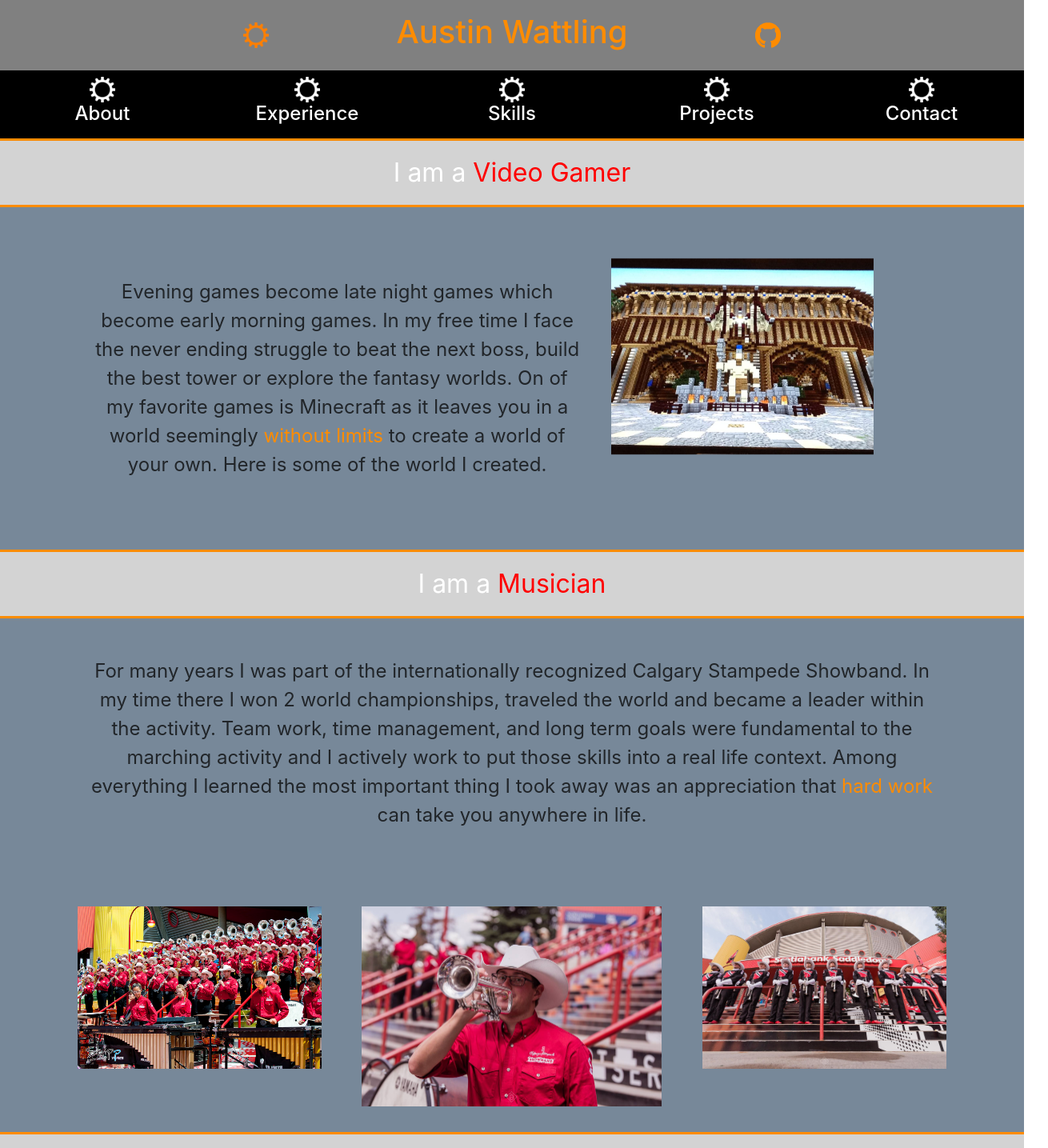
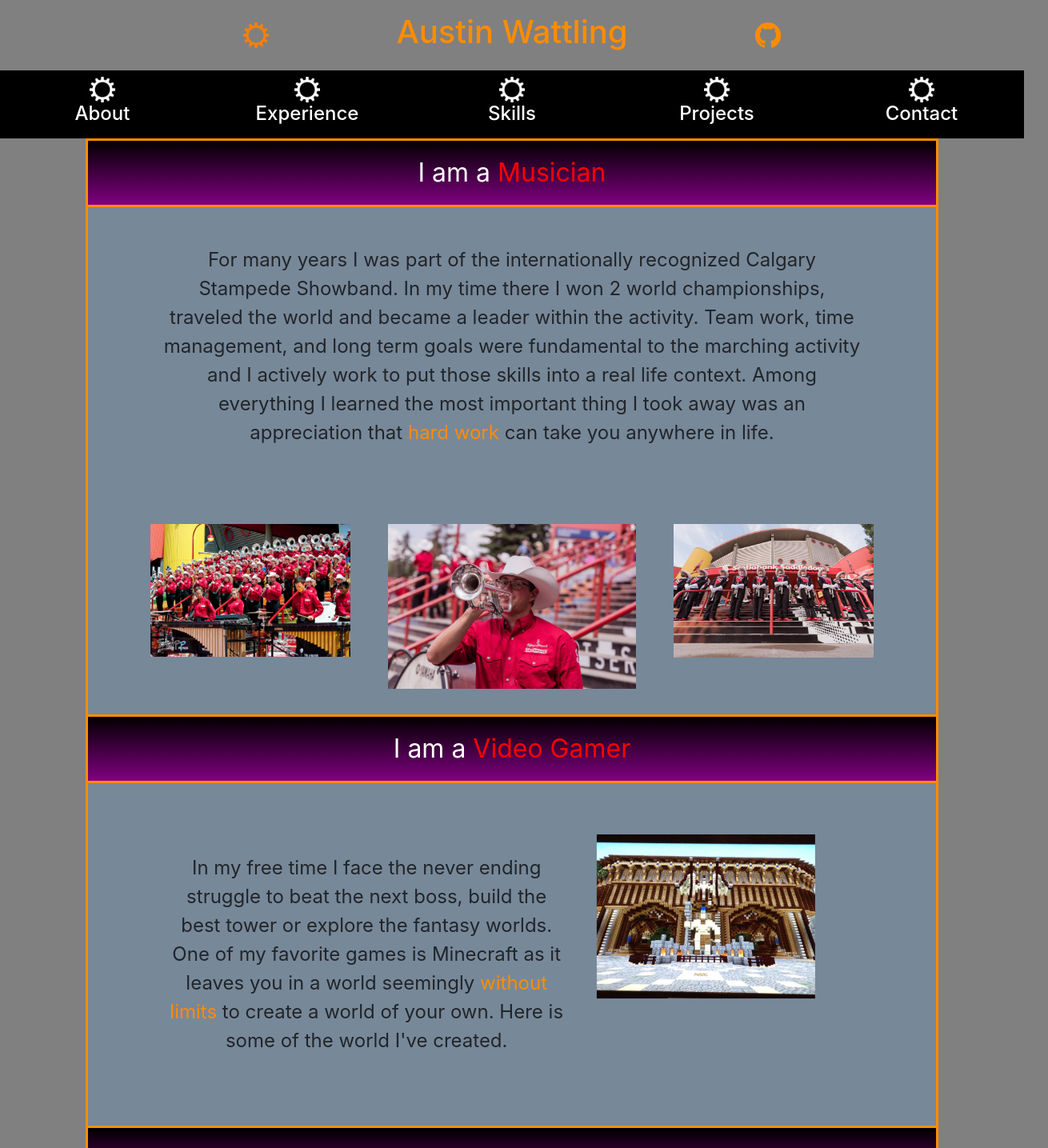
Before and after one commit to Awattling/onlineResume, a React app in the folder resume/: page / in a window 1280 px wide. Shown: the top 1435 px of the page at 80% size, 1310 px wide, since content can reach past the window. Built offline with nearby package versions, Linux system fonts and the light colour scheme.

Commit message:
Playing with colors and wrapper

```diff
--- a/resume/src/components/About.js
+++ b/resume/src/components/About.js
@@ -8,16 +8,17 @@ export class About extends React.Component{
         return(
             <div className={styles.aboutMain}>
                 <div className={styles.change}>
-                   I am a <font color="red">Video Gamer </font>
+                   I am a <font color="red">Musician </font>
+                </div>
+
+                <AboutMiddle/>
+
+                <div className={styles.change}>
+                    I am a <font color="red">Video Gamer</font>
                 </div>
 
                 <AboutTop/>
 
-                <div className={styles.change}>
-                    I am a <font color="red">Musician</font>
-                </div>
-
-                <AboutMiddle/>
 
                 <div className={styles.change}>
                     I am a <font color="red">Friend and Family Member</font>
--- a/resume/src/components/AboutTop.js
+++ b/resume/src/components/AboutTop.js
@@ -8,9 +8,9 @@ export class AboutTop extends React.Component{
         return(
     <div className={styleLocal.videoGames}>
             <div className={styleLocal.textLeft}>
-                Evening games become late night games which become early morning games. In my free time I face the never ending struggle to beat the next boss,
-                build the best tower or explore the fantasy worlds. On of my favorite games is Minecraft as it leaves you in a world seemingly <font color="#ff8c00">without limits </font>
-                to create a world of your own. Here is some of the world I created.
+                In my free time I face the never ending struggle to beat the next boss,
+                build the best tower or explore the fantasy worlds. One of my favorite games is Minecraft as it leaves you in a world seemingly <font color="#ff8c00">without limits </font>
+                to create a world of your own. Here is some of the world I've created.
             </div>
             <div className={styleLocal.picRight}>
                 <div className={styleLocal.flipFront}>
--- a/resume/src/css/About.css
+++ b/resume/src/css/About.css
@@ -1,5 +1,7 @@
 .aboutMain{
-    composes: col-12 from global;
+    composes: col-12 col-md-10 offset-md-1 from global;
+    border-left: darkorange solid 3px;
+    border-right: darkorange solid 3px;
     background-color: lightslategrey;
     z-index: -1;
     padding: 0;
@@ -23,7 +25,8 @@
 }
 .change{
     composes: col-12 from global;
-    background-color: lightgrey;
+    background-color: black;
+    background-image: linear-gradient(black, purple);
     composes: stick;
     padding-left: 0;
     padding-right: 0;
--- a/resume/src/css/index.css
+++ b/resume/src/css/index.css
@@ -3,6 +3,7 @@ body {
   padding: 0;
   max-width: 100%;
   overflow-x: hidden;
+  background-color: grey;
 }
 .active{
   background-color: purple;
```
Also changed, not shown: resume/src/media/header.jpg (added).
